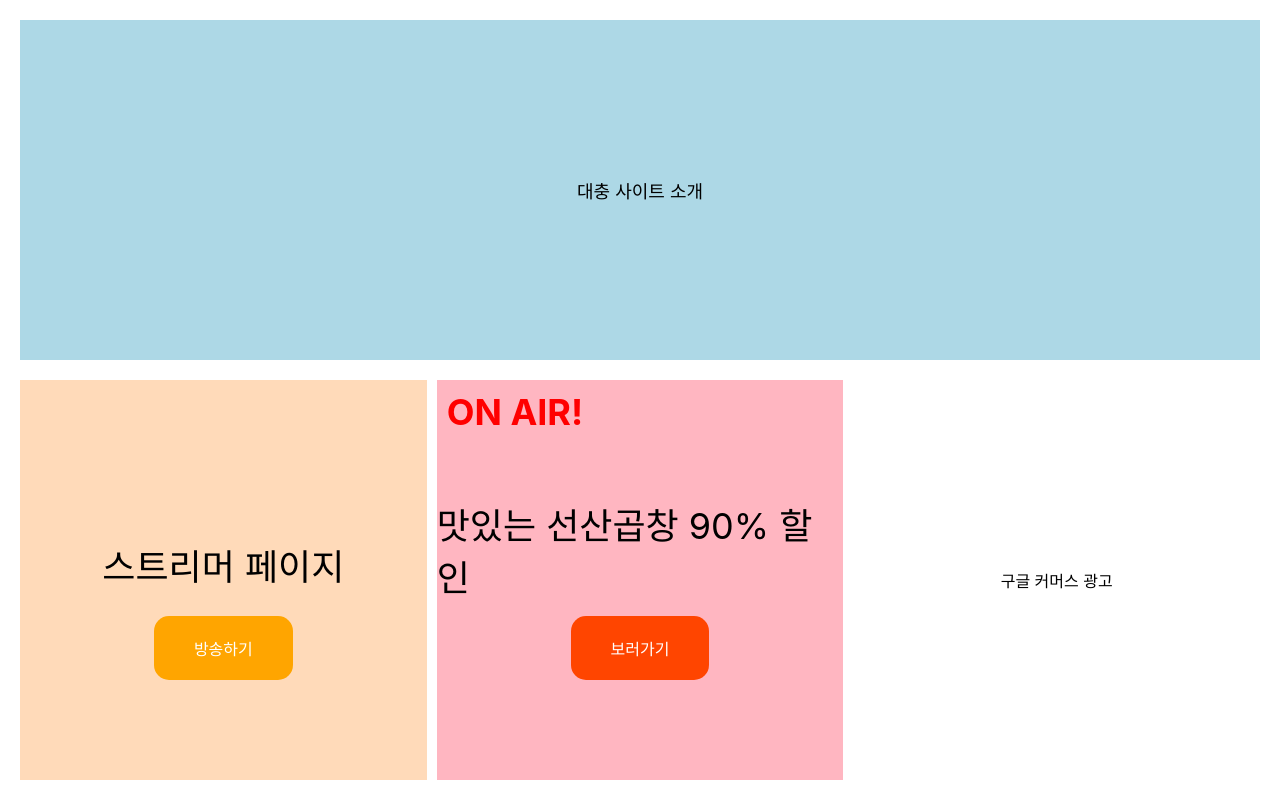
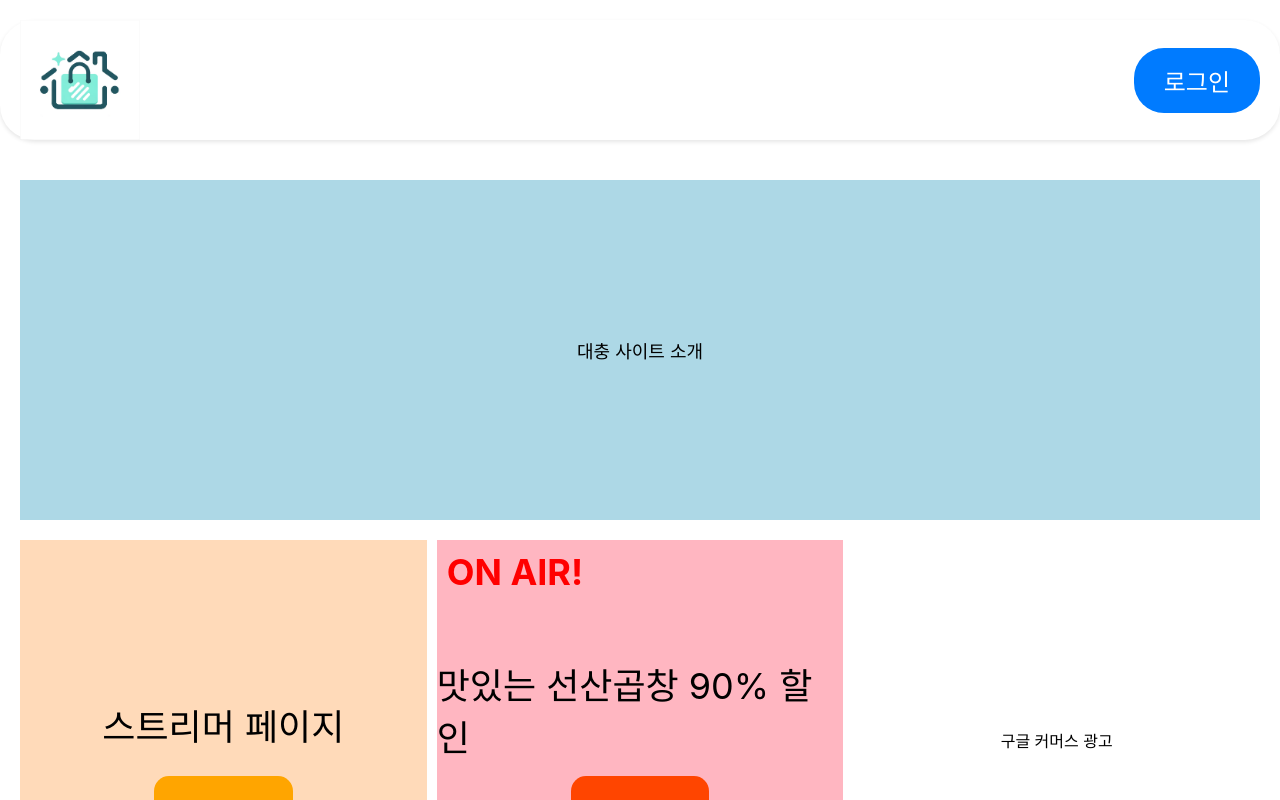
Before and after one commit to yuguri76/frontlivealone, a React (Create React App) app: page / in a window 1280 px wide. Shown: the top 800 px of the page. Built offline with nearby package versions, Linux system fonts and the light colour scheme.

Commit message:
feat : 헤더 레이아웃 구성
🔨 ADD
    - 헤더 레이아웃 구성, 버튼 연결

```diff
--- a/src/components/Header.jsx
+++ b/src/components/Header.jsx
@@ -1,9 +1,58 @@
-import React from 'react';
+import React, { useState, useEffect } from 'react';
+import { useNavigate } from 'react-router-dom';
+import logo from '../assets/logo.png'
+import styles from '../styles/Header.module.css';
 
 function Header() {
+  const navigate = useNavigate();
+
+  const [isLoggedIn, setIsLoggedIn] = useState(false);
+
+  useEffect(() => {
+    // 로그인 연동한 뒤 현재 로그인 상태인지 알아내는 로직 추가합니다.
+    // setIsLoggedIn(loggedInStatus);
+  }, []);
+
+  const handleLogoClick = () => {
+    navigate('/');
+  };
+
+  const handleLoginClick = () => {
+    navigate('/login');
+  };
+
+  const handleMyInfoClick = () => {
+    navigate('/myinfo');
+  };
+
+  const handleLogoutClick = async () => {
+    try {
+      // 로그아웃 api 연동 예정
+
+      // localStorage.setItem('accessToken', null);
+      setIsLoggedIn(false);
+
+    } catch (error) {
+      alert(`${error.response.data.msg}`);
+    }
+  };
 
   return (
     <header>
+      <div className={styles.header}>
+        <img src={logo} alt="나혼자산다 로고" className={styles.logo} onClick={handleLogoClick} />
+        {isLoggedIn ? (
+          <>
+            <div className={styles.welcomeMessage}>○○○님 환영합니다!</div>
+            <div className={styles.buttons}>
+              <button className={styles.button} onClick={handleMyInfoClick}>마이페이지</button>
+              <button className={styles.button} onClick={handleLogoutClick}>로그아웃</button>
+            </div>
+          </>
+        ) : (
+          <button className={styles.button} onClick={handleLoginClick}>로그인</button>
+        )}
+      </div>
     </header>
   );
 }
--- /dev/null
+++ b/src/styles/Header.module.css
@@ -0,0 +1,42 @@
+.header {
+    display: flex;
+    align-items: center;
+    justify-content: space-between;
+    padding: 0 20px;
+    height: 120px;
+    background-color: white;
+    border-radius: 35px;
+    box-shadow: 0 2px 4px rgba(0, 0, 0, 0.1);
+    margin: 20px 0;
+}
+
+.logo {
+    width: 120px;
+    height: 120px;
+    background-size: contain;
+    background-repeat: no-repeat;
+    background-position: center;
+}
+
+.welcomeMessage {
+    font-size: 24px;
+    color: black;
+    text-align: right;
+    margin: 20px;
+    flex: 1;
+}
+
+.buttons {
+    display: flex;
+}
+
+.button {
+    background-color: #007BFF;
+    color: white;
+    border: none;
+    padding: 15px 30px;
+    margin-left: 10px;
+    border-radius: 30px;
+    cursor: pointer;
+    font-size: 24px;
+}
```
Also changed, not shown: src/assets/logo.png (added).
